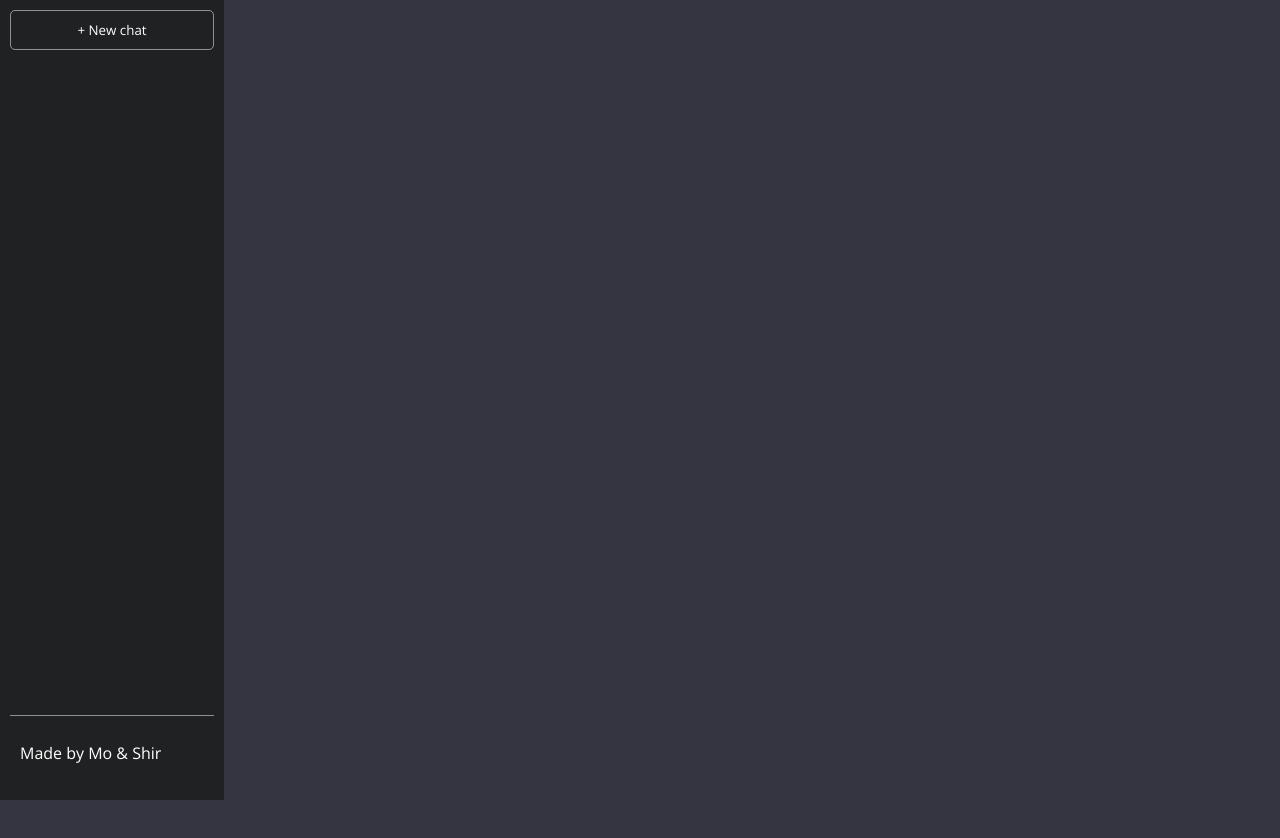
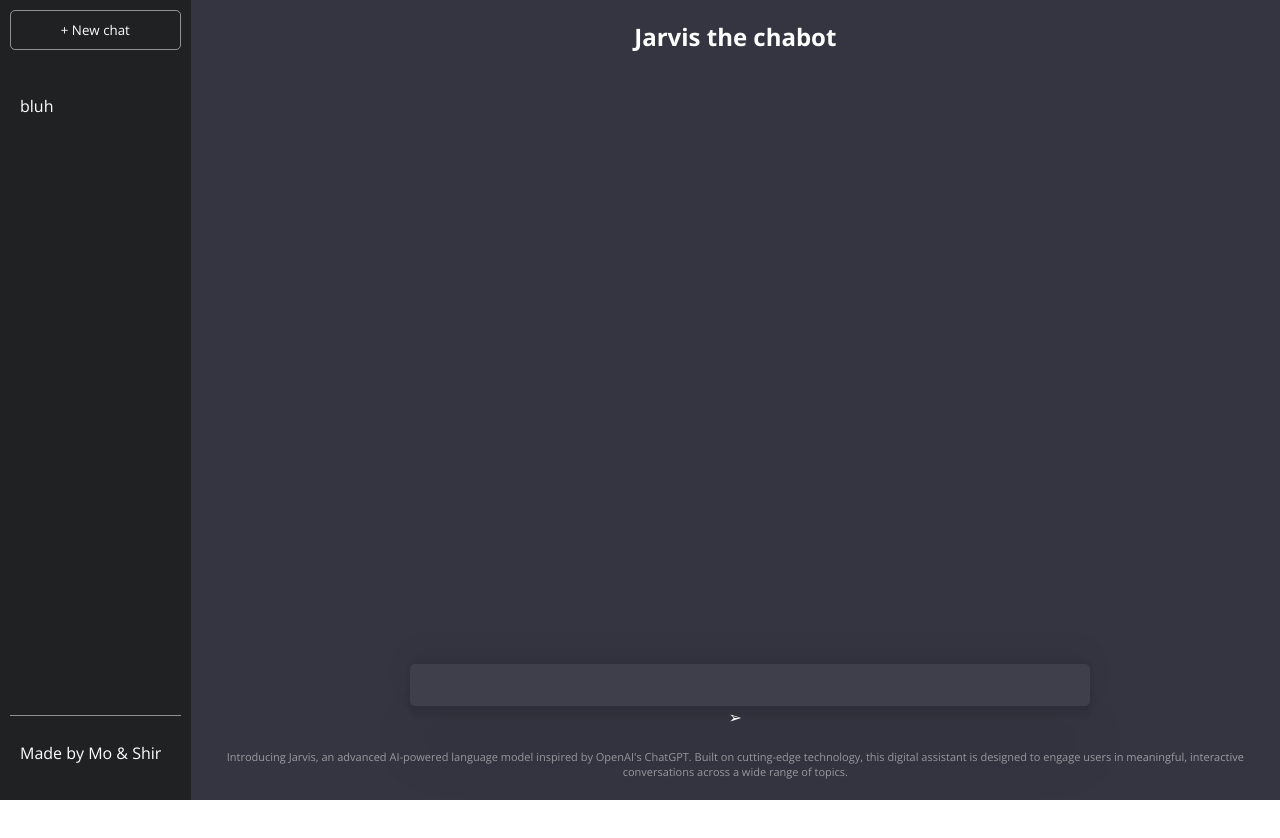
Before and after one commit to MoShirko/Jarvis_chatbot, a React (Create React App) app in the folder jarvis/: page / in a window 1280 px wide. Shown: the top 838 px of the page. After the commit the page ends 800 px from the top, so only its background shows below. Built offline with nearby package versions, Linux system fonts and the light colour scheme.

Commit message:
styling added to input box

```diff
--- a/jarvis/src/App.js
+++ b/jarvis/src/App.js
@@ -3,12 +3,27 @@ const App = () => {
     <div className="app">
       <section className="side-bar">
         <button>+ New chat</button>
-        <ul className="history"></ul>
+        <ul className="history">
+          <li>bluh</li>
+        </ul>
         <nav>
           <p>Made by Mo & Shir</p>
         </nav>
       </section>
-      <section className="main"></section>
+      <section className="main">
+        <h1>Jarvis the chabot</h1>
+        <ul className="feed">
+        </ul>
+        <div className="bottom-section">
+          <div className="input-container">
+            <input/>
+            <div id="submit">➢</div>
+          </div>
+          <p className="info">
+            Introducing Jarvis, an advanced AI-powered language model inspired by OpenAI's ChatGPT. Built on cutting-edge technology, this digital assistant is designed to engage users in meaningful, interactive conversations across a wide range of topics.
+          </p>
+        </div>
+      </section>
     </div>
   )
 }
--- a/jarvis/src/index.css
+++ b/jarvis/src/index.css
@@ -1,9 +1,8 @@
-@import url('https://fonts.googleapis.com/css2?family=K2D:wght@700&family=Open+Sans:wght@300;400;500;600;700;800&display=swap');
+@import url("https://fonts.googleapis.com/css2?family=K2D:wght@700&family=Open+Sans:wght@300;400;500;600;700;800&display=swap");
 
 * {
-  font-family: 'Open Sans', sans-serif;
+  font-family: "Open Sans", sans-serif;
   color: #fff;
-
 }
 
 body {
@@ -13,11 +12,12 @@ body {
 
 .app {
   background-color: #343541;
+  display: flex;
 }
 
 .side-bar {
   background-color: #202123;
-  height:  100vh;
+  height: 100vh;
   width: 224px;
   display: flex;
   flex-direction: column;
@@ -38,8 +38,57 @@ nav {
   margin: 10px;
 }
 
+.history {
+  padding: 10px;
+  margin: 10px;
+  height: 100%;
+}
+
+.history li {
+  list-style-type: none;
+  padding: 15px 0;
+  cursor: pointer;
+}
+
 .main {
   height: 100vh;
   width: 100%;
+  display: flex;
+  flex-direction: column;
+  justify-content: space-between;
+  align-items: center;
+  text-align: center;
+}
 
+.info {
+  color: rgba(255, 255, 255, 0.5);
+  font-size: 11px;
+  padding: 10px;
 }
+
+.input-container {
+  position: relative;
+  width: 100%;
+  max-width: 650px;
+}
+
+input {
+  width: 100%;
+  border: none;
+  background-color: rgba(255, 255, 255, 0.05);
+  padding: 12px 15px;
+  border-radius: 5px;
+  box-shadow: rgba(0,0,0,0.05) 0 54px 55px,
+  rgba(0,0,0,0.05) 0 -12px 30px,
+  rgba(0,0,0,0.05) 0 4px 6px,
+  rgba(0,0,0,0.05) 0 12px 3px,
+  rgba(0,0,0,0.05) 0 -3px 5px;
+}
+
+.bottom-section {
+  width: 100%;
+  display: flex;
+  flex-direction: column;
+  justify-content: center;
+  align-items: center;
+}
```
